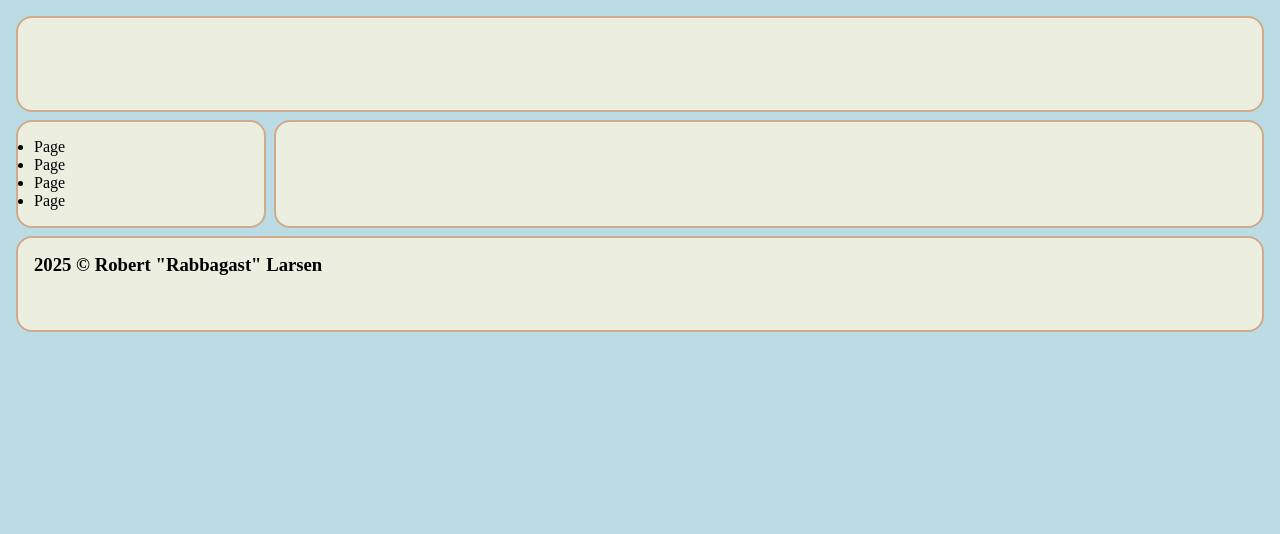
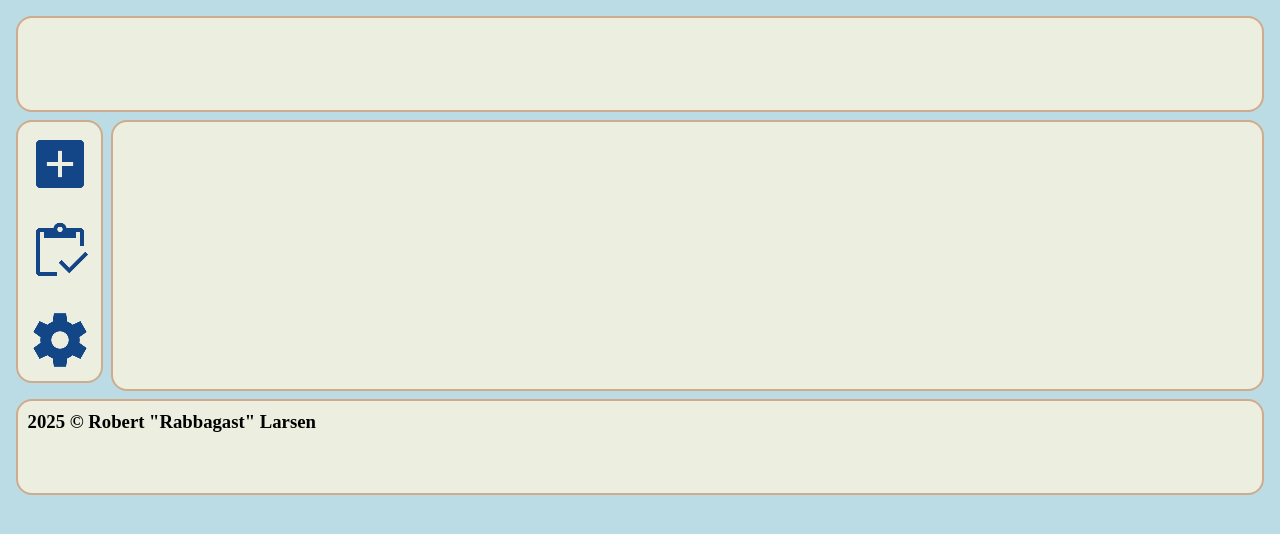
Before and after one commit to RabbagastRobert/SlideQuest, a website: page index.html in a window 1280 px wide. Drawn offline with Linux system fonts and the light colour scheme.

Commit message:
Colors and icons

```diff
--- a/index.html
+++ b/index.html
@@ -15,11 +15,10 @@
 
       <nav class="container">
         <!-- Main Navigation -->
-        <ul>
-          <li>Page</li>
-          <li>Page</li>
-          <li>Page</li>
-          <li>Page</li>
+        <ul class="navList">
+          <li><img src="assets/add_box_blue.png" /></li>
+          <li><img src="assets/inventory_blue.png" /></li>
+          <li><img src="assets/settings_blue.png" /></li>
         </ul>
       </nav>
 
--- a/styles.css
+++ b/styles.css
@@ -3,10 +3,13 @@
 /* ROOT */
 
 :root {
-  --page-bg-light: #bbdce5;
-  --container-bg-light: #eceedf;
-  --item-bg-light: #d9c4b0;
-  --border-light: #cfab8d;
+  --page-bg-color: #bbdce5;
+  --container-bg-color: #eceedf;
+  --item-bg-color: #d9c4b0;
+  --item-bg-hover-color: #feb21a;
+  --border-color: #cfab8d;
+  --icon-color: #134686;
+  --icon-active-color: #ed3f27;
 }
 
 /* GLOBAL */
@@ -28,10 +31,14 @@ p {
   margin: 1em 0;
 }
 
+ul {
+  list-style-type: none;
+}
+
 body {
   height: stretch;
   padding: 1rem;
-  background-color: var(--page-bg-light);
+  background-color: var(--page-bg-color);
 }
 
 /* UTILITY */
@@ -39,17 +46,18 @@ body {
   height: stretch;
   display: grid;
   grid:
-    'header     header' 6rem
-    'nav        main' 1fr
-    'footer     footer' 6rem
-    / 20% auto;
+    "header     header" 6rem
+    "nav        main"
+    ".          main" 1fr
+    "footer     footer" 6rem
+    / auto 1fr;
   gap: 0.5rem;
 }
 
 .container {
-  background-color: var(--container-bg-light);
-  padding: 1rem;
-  border: 2px solid var(--border-light);
+  background-color: var(--container-bg-color);
+  padding: 0.6rem;
+  border: 2px solid var(--border-color);
   border-radius: 1rem;
 }
 
@@ -63,6 +71,24 @@ nav {
   grid-area: nav;
 }
 
+nav ul {
+  display: flex;
+  flex-direction: column;
+  height: stretch;
+  justify-content: space-around;
+  align-items: center;
+  gap: 1.5rem;
+}
+
+nav ul li {
+  display: flex;
+  align-items: center;
+}
+
+nav ul li:hover {
+  filter: hue-rotate(180deg) brightness(150%) saturate(150%);
+}
+
 /* MAIN */
 main {
   grid-area: main;
```
Also changed, not shown: assets/add_box_blue.png (added), assets/inventory_blue.png (added), assets/settings_blue.png (added), 1 other file.
